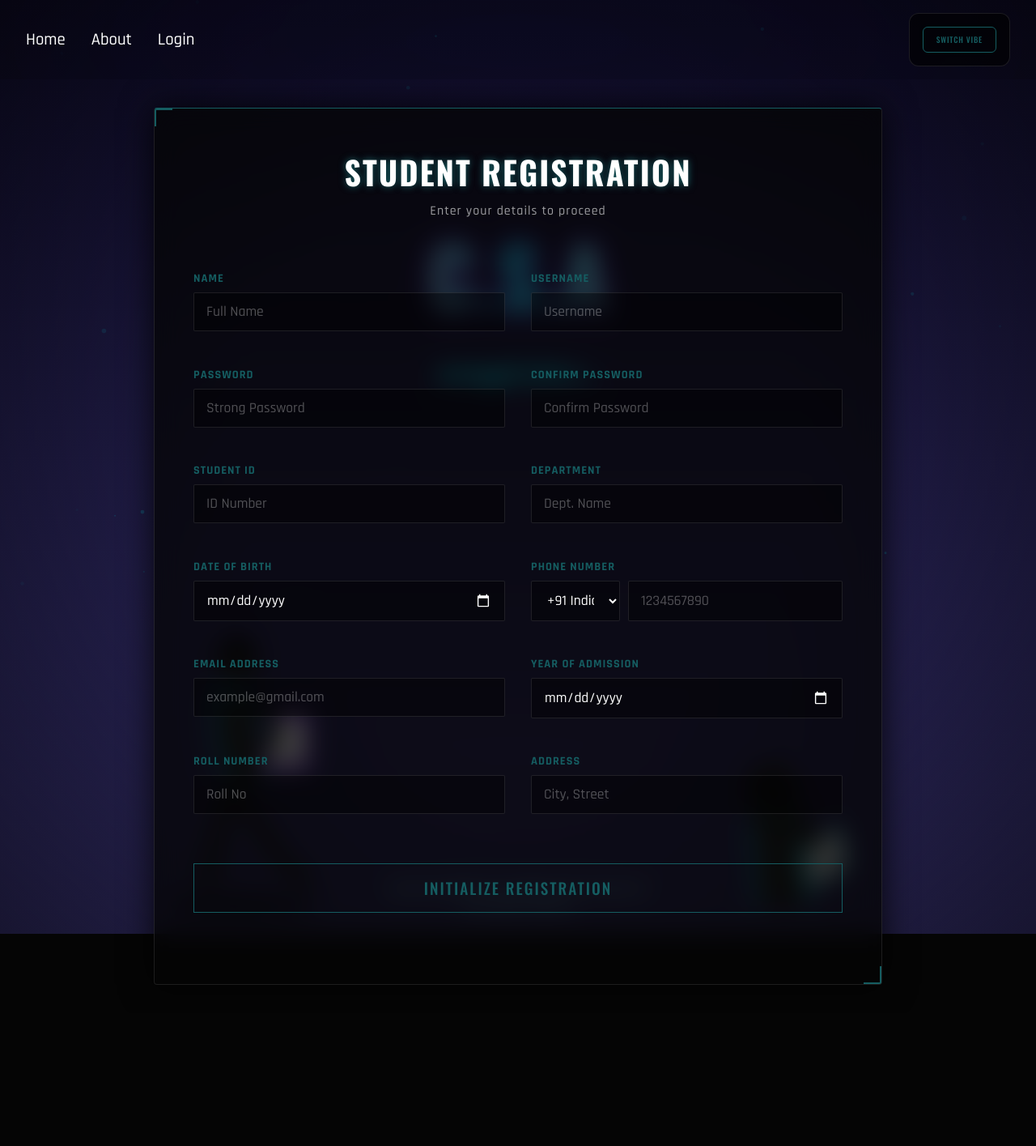
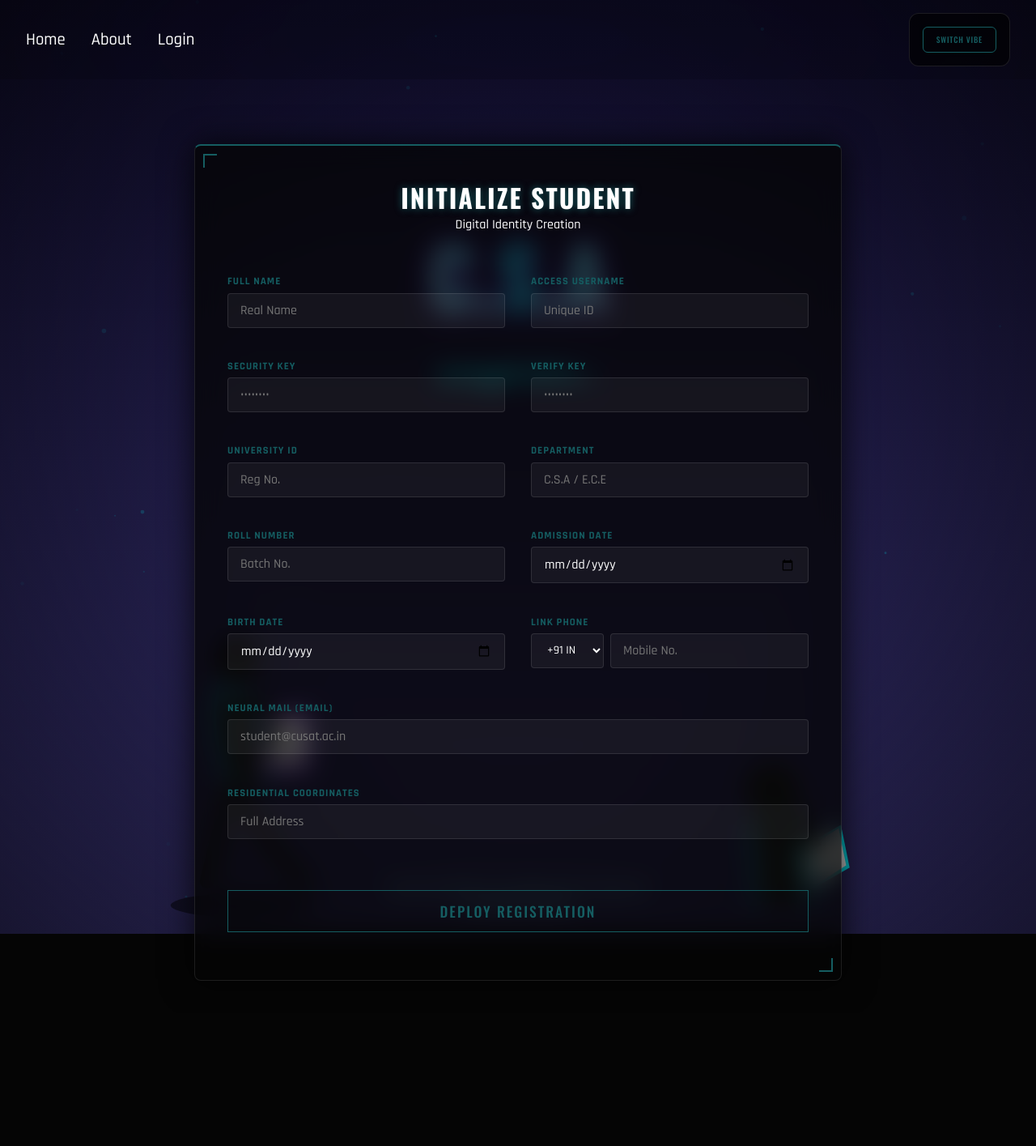
Before and after one commit to Muhammedbadushakt/Ticktrack, a Flask app: page /login/register in a window 1280 px wide. Shown: the top 1415 px of the page at 81% size. Run offline with Flask 3, Linux system fonts and the light colour scheme.

Commit message:
Refactor registration form layout and styles

```diff
--- a/frontend/templates/Regist.html
+++ b/frontend/templates/Regist.html
@@ -3,201 +3,163 @@
 
 {% block style %}
 <style>
-    /* --- Container & Layout --- */
+    :root {
+        --bgr: rgba(12, 58, 104, 0.1);
+    }
+
+    /* --- Container & Layout Fixes --- */
     .page-content {
         display: flex;
         justify-content: center;
-        align-items: center;
-        min-height: 80vh;
+        align-items: flex-start; /* Align to top so scrolling starts correctly */
+        min-height: 100vh;
+        padding: 80px 20px 40px 20px; /* Space for nav bar and bottom breathing room */
+        overflow-y: auto; /* Ensure the content area itself is scrollable */
     }
 
     .form-container {
         width: 100%;
-        max-width: 900px;
+        max-width: 800px;
         background: rgba(5, 5, 5, 0.75);
         backdrop-filter: blur(15px);
         -webkit-backdrop-filter: blur(15px);
         border: 1px solid rgba(255, 255, 255, 0.1);
-        border-top: 1px solid var(--primary); /* Top accent line */
-        border-radius: 4px; /* Tech-sharp corners */
-        padding: 3rem;
+        border-top: 2px solid var(--primary);
+        border-radius: 8px;
+        padding: 2.5rem;
         box-shadow: 0 0 40px rgba(0, 0, 0, 0.8);
         position: relative;
-        overflow: hidden;
+        opacity: 0;
+        animation: fadeIn 0.8s ease forwards;
     }
 
-    /* Decorative corner accents */
-    .form-container::before {
+    @keyframes fadeIn {
+        from { opacity: 0; transform: translateY(20px); }
+        to { opacity: 1; transform: translateY(0); }
+    }
+
+    /* Tech Corner Accents */
+    .form-container::before, .form-container::after {
         content: '';
         position: absolute;
-        top: 0; left: 0; width: 20px; height: 20px;
-        border-top: 2px solid var(--primary);
-        border-left: 2px solid var(--primary);
+        width: 15px;
+        height: 15px;
+        border: 2px solid var(--primary);
     }
-    .form-container::after {
-        content: '';
-        position: absolute;
-        bottom: 0; right: 0; width: 20px; height: 20px;
-        border-bottom: 2px solid var(--primary);
-        border-right: 2px solid var(--primary);
-    }
+    .form-container::before { top: 10px; left: 10px; border-right: 0; border-bottom: 0; }
+    .form-container::after { bottom: 10px; right: 10px; border-left: 0; border-top: 0; }
 
     .form-header {
         text-align: center;
-        margin-bottom: 2.5rem;
-        /* Make header span the full width of the grid */
+        margin-bottom: 2rem;
         grid-column: 1 / -1;
     }
 
     .form-header h2 {
         font-family: 'Oswald', sans-serif;
-        font-size: 2.5rem;
+        font-size: 2rem;
         color: #fff;
         text-transform: uppercase;
         letter-spacing: 2px;
-        margin: 0;
         text-shadow: 0 0 10px var(--primary);
-    }
-
-    .form-header p {
-        font-family: 'Rajdhani', sans-serif;
-        color: rgba(255,255,255,0.6);
-        margin-top: 0.5rem;
-        letter-spacing: 1px;
     }
 
     /* --- Grid System --- */
     .REGISTER {
         display: grid;
-        grid-template-columns: 1fr 1fr; /* 2 Columns */
-        gap: 1.5rem 2rem;
+        grid-template-columns: 1fr 1fr;
+        gap: 1.2rem 2rem;
     }
 
+    /* --- Mobile Responsive Fix --- */
     @media (max-width: 768px) {
-        .REGISTER { grid-template-columns: 1fr; } /* Stack on mobile */
-        .form-container { padding: 1.5rem; }
+        .REGISTER {
+            grid-template-columns: 1fr; /* Force single column */
+        }
+        .form-container {
+            padding: 1.5rem;
+            margin-top: 20px;
+        }
+        .form-header h2 { font-size: 1.6rem; }
+
+        /* Ensure the body or main wrapper allows scrolling */
+        body { overflow-y: auto !important; }
     }
 
-    /* --- Input Groups (The Fix) --- */
     .input-group {
         display: flex;
         flex-direction: column;
-        position: relative;
     }
 
     label {
         font-family: 'Rajdhani', sans-serif;
         font-weight: 700;
-        font-size: 0.9rem;
+        font-size: 0.8rem;
         color: var(--primary);
-        margin-bottom: 0.5rem;
+        margin-bottom: 0.4rem;
         text-transform: uppercase;
         letter-spacing: 1px;
     }
 
     input, select {
-        background: rgba(0, 0, 0, 0.4);
+        background: rgba(255, 255, 255, 0.05);
         border: 1px solid rgba(255, 255, 255, 0.1);
-        padding: 12px 15px;
+        padding: 10px 15px;
         color: #fff;
         font-family: 'Rajdhani', sans-serif;
-        font-size: 1.1rem;
-        border-radius: 2px;
+        font-size: 1rem;
+        border-radius: 4px;
         transition: all 0.3s ease;
-        outline: none;
-    }
-
-    input[type="date"] {
-        color-scheme: dark;
     }
 
     input:focus, select:focus {
         border-color: var(--primary);
-        background: rgba(0, 0, 0, 0.7);
-        box-shadow: 0 0 15px rgba(var(--primary-rgb), 0.2);
+        background: rgba(255, 255, 255, 0.1);
+        box-shadow: 0 0 10px rgba(0, 242, 255, 0.2);
+        outline: none;
     }
 
-    ::placeholder {
-        color: rgba(255, 255, 255, 0.3);
-    }
-
-    /* --- Error Handling --- */
-    p[id$="-info"] {
-        color: var(--accent);
-        font-size: 0.8rem;
-        margin-top: 5px;
-        min-height: 1.2em;
-        font-weight: 600;
-        opacity: 0;
-        transition: opacity 0.3s;
-    }
-
-    p[id$="-info"]:not(:empty) {
-        opacity: 1;
-    }
-
-    input.invalid {
-        border-color: var(--accent) !important;
-        box-shadow: 0 0 10px var(--accent);
-    }
-
-    /* --- Phone Input Specifics --- */
+    /* Phone Input Layout */
     .phone-input {
         display: flex;
-        gap: 10px;
+        gap: 8px;
     }
-    .phone-input select {
-        width: 110px;
-        cursor: pointer;
-    }
-    .phone-input input {
-        flex: 1;
-    }
+    .phone-input select { width: 90px; font-size: 0.9rem; }
+    .phone-input input { flex: 1; }
 
-    /* --- Button --- */
+    /* --- Button Style --- */
     #register-btn {
-        grid-column: 1 / -1; /* Span full width */
-        margin-top: 1rem;
-        padding: 15px;
+        grid-column: 1 / -1;
+        margin-top: 1.5rem;
+        padding: 12px;
         background: transparent;
         border: 1px solid var(--primary);
         color: var(--primary);
         font-family: 'Oswald', sans-serif;
-        font-size: 1.2rem;
+        font-size: 1.1rem;
         text-transform: uppercase;
         letter-spacing: 2px;
         cursor: pointer;
         transition: all 0.3s ease;
-        position: relative;
-        overflow: hidden;
-    }
-
-    #register-btn::before {
-        content: '';
-        position: absolute;
-        top: 0; left: -100%;
-        width: 100%; height: 100%;
-        background: var(--primary);
-        transition: all 0.3s ease;
-        z-index: -1;
     }
 
     #register-btn:hover {
+        background: var(--primary);
         color: #000;
         box-shadow: 0 0 20px var(--primary);
     }
 
-    #register-btn:hover::before {
-        left: 0;
+    /* Error Messages */
+    p[id$="-info"] {
+        color: #ff0055;
+        font-size: 0.75rem;
+        margin-top: 4px;
+        min-height: 1rem;
+        font-family: 'Rajdhani', sans-serif;
     }
 
-    #info {
-        grid-column: 1 / -1;
-        text-align: center;
-        color: var(--accent);
-        font-weight: bold;
-        margin-top: 1rem;
-        text-transform: uppercase;
+    .invalid {
+        border-color: #ff0055 !important;
     }
 </style>
 {% endblock %}
@@ -206,100 +168,95 @@
     <section class="form-container">
         <form action="{{url_for('auth.register')}}" method="POST" class="REGISTER">
 
-            <!-- Header Section (Full Width) -->
             <div class="form-header">
-                <h2>Student Registration</h2>
-                <p>Enter your details to proceed</p>
+                <h2>Initialize Student</h2>
+                <p>Digital Identity Creation</p>
             </div>
 
-            <!-- Row 1 -->
+            <!-- Identity Section -->
             <div class="input-group">
-                <label for="name">Name</label>
-                <input type="text" name="name" id="name" required placeholder="Full Name">
+                <label for="name">Full Name</label>
+                <input type="text" name="name" id="name" required placeholder="Real Name">
                 <p id="name-info"></p>
             </div>
 
             <div class="input-group">
-                <label for="username">Username</label>
-                <input type="text" name="username" id="username" minlength="6" maxlength="15" placeholder="Username">
+                <label for="username">Access Username</label>
+                <input type="text" name="username" id="username" minlength="6" maxlength="15" placeholder="Unique ID">
                 <p id="username-info"></p>
             </div>
 
-            <!-- Row 2 -->
+            <!-- Security Section -->
             <div class="input-group">
-                <label for="password">Password</label>
-                <input type="password" name="password" id="password" placeholder="Strong Password">
+                <label for="password">Security Key</label>
+                <input type="password" name="password" id="password" placeholder="••••••••">
                 <p id="password-info"></p>
             </div>
 
             <div class="input-group">
-                <label for="confirm">Confirm Password</label>
-                <input type="password" name="confirm" id="confirm" placeholder="Confirm Password">
+                <label for="confirm">Verify Key</label>
+                <input type="password" name="confirm" id="confirm" placeholder="••••••••">
                 <p id="confirm-info"></p>
             </div>
 
-            <!-- Row 3 -->
+            <!-- Academic Section -->
             <div class="input-group">
-                <label for="Student-id">Student ID</label>
-                <input type="text" name="Student-id" id="Student-id" required placeholder="ID Number">
+                <label for="Student-id">University ID</label>
+                <input type="text" name="Student-id" id="Student-id" required placeholder="Reg No.">
                 <p id="Studentid-info"></p>
             </div>
 
             <div class="input-group">
                 <label for="department">Department</label>
-                <input type="text" name="department" id="department" required placeholder="Dept. Name">
+                <input type="text" name="department" id="department" required placeholder="C.S.A / E.C.E">
                 <p id="Department-info"></p>
             </div>
 
-            <!-- Row 4 -->
             <div class="input-group">
-                <label for="dob">Date Of Birth</label>
+                <label for="Roll-no">Roll Number</label>
+                <input type="number" name="Roll-no" id="Roll-no" placeholder="Batch No.">
+                <p id="Rollno-info"></p>
+            </div>
+
+            <div class="input-group">
+                <label for="Yoa">Admission Date</label>
+                <input type="date" name="Yoa" id="Yoa">
+                <p id="Yoa-info"></p>
+            </div>
+
+            <!-- Personal Section -->
+            <div class="input-group">
+                <label for="dob">Birth Date</label>
                 <input name="dob" id="dob" type="date" required>
                 <p id="dob-info"></p>
             </div>
 
             <div class="input-group">
-                <label for="phone">Phone Number</label>
+                <label for="phone">Link Phone</label>
                 <div class="phone-input">
                     <select id="country-code" name="country-code">
-                        <option value="+1">+1 USA</option>
-                        <option value="+91" selected>+91 India</option>
+                        <option value="+91" selected>+91 IN</option>
+                        <option value="+1">+1 US</option>
                         <option value="+44">+44 UK</option>
-                        <option value="+61">+61 Australia</option>
                     </select>
-                    <input type="tel" name="number" id="number" placeholder="1234567890" maxlength="10" required>
+                    <input type="tel" name="number" id="number" placeholder="Mobile No." maxlength="10" required>
                 </div>
                 <p id="number-info"></p>
             </div>
 
-            <!-- Row 5 -->
-            <div class="input-group">
-                <label for="email">Email Address</label>
-                <input type="email" id="email" name="email" placeholder="example@gmail.com" required>
+            <div class="input-group" style="grid-column: 1 / -1;">
+                <label for="email">Neural Mail (Email)</label>
+                <input type="email" id="email" name="email" placeholder="student@cusat.ac.in" required>
                 <p id="email-info"></p>
             </div>
 
-            <div class="input-group">
-                <label for="Yoa">Year of Admission</label>
-                <input type="date" name="Yoa" id="Yoa">
-                <p id="Yoa-info"></p>
-            </div>
-
-            <!-- Row 6 -->
-            <div class="input-group">
-                <label for="Roll-no">Roll Number</label>
-                <input type="number" name="Roll-no" id="Roll-no" placeholder="Roll No">
-                <p id="Rollno-info"></p>
-            </div>
-
-            <div class="input-group">
-                <label for="address">Address</label>
-                <input type="text" name="address" id="address" placeholder="City, Street">
+            <div class="input-group" style="grid-column: 1 / -1;">
+                <label for="address">Residential Coordinates</label>
+                <input type="text" name="address" id="address" placeholder="Full Address">
                 <p id="address-info"></p>
             </div>
 
-            <!-- Full Width Button -->
-            <button id="register-btn" type="submit">Initialize Registration</button>
+            <button id="register-btn" type="submit">Deploy Registration</button>
             <p id="info"></p>
         </form>
     </section>
```
